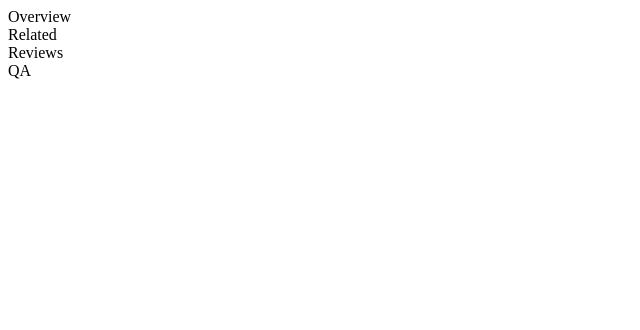
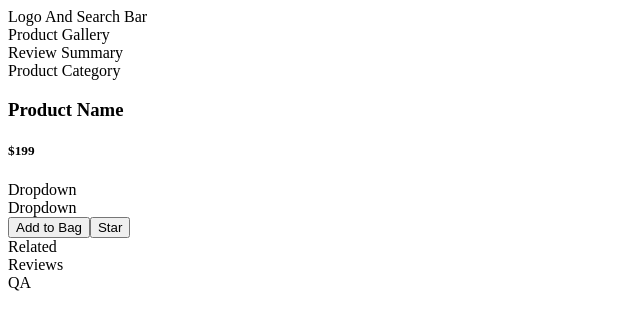
Before and after one commit to euniceyunjkim/FEC, a React app: page / in a window 1280 px wide. Shown: the top 330 px of the page, without its empty margins (0-640 px from the left). Built offline with nearby package versions, Linux system fonts and the light colour scheme; the HTML template or start-up script is replaced by a standard one.

Commit message:
Make base structure for widget.

```diff
--- a/client/src/Components/Overview/index.jsx
+++ b/client/src/Components/Overview/index.jsx
@@ -1,10 +1,29 @@
 import React from 'react';
 
-const Overview = ({}) => {
-
+function Overview() {
   return (
-    <div>Overview</div>
-  )
+    <div>
+      <div>Logo And Search Bar</div>
+      <div id="product">
+        <div id="product gallery">Product Gallery</div>
+        <div id="product details">
+          <div id="review summ">Review Summary</div>
+          <div id="product category">Product Category</div>
+          <h3>Product Name</h3>
+          <h5>$199</h5>
+          <div id="style-box"></div>
+          <div id="checkout-box">
+            <div id="size">Dropdown</div>
+            <div id="quantity">Dropdown</div>
+            <button type="button">Add to Bag</button>
+            <button type="button">Star</button>
+          </div>
+        </div>
+      </div>
+      <div id="product-overview"></div>
+      <div id="share-socials"></div>
+    </div>
+  );
 }
 
 export default Overview;
```
Also changed, not shown: 1 other file (tests, documents, lock files or other folders).
